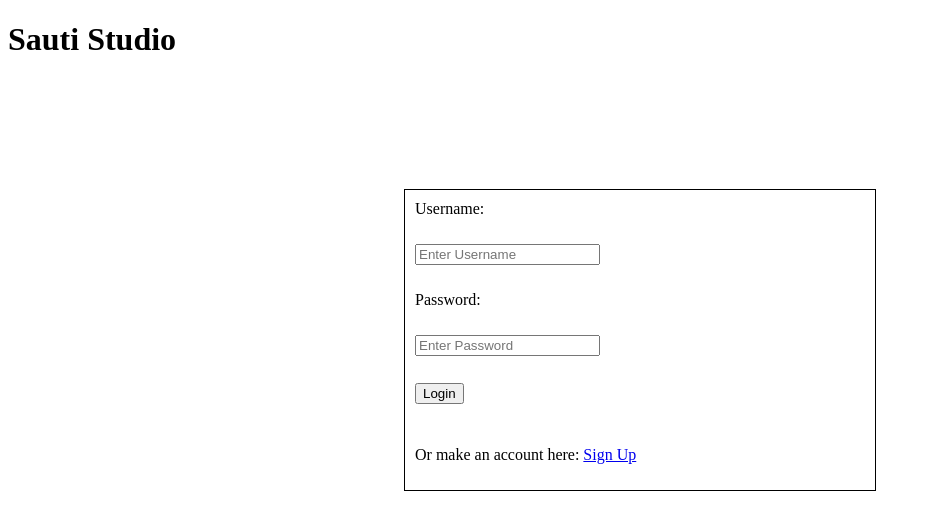
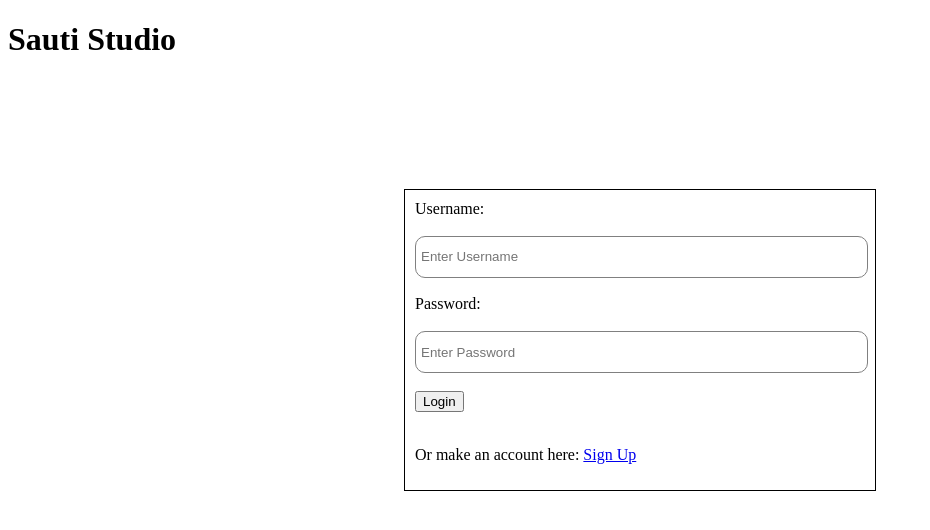
Before and after one commit to azatecas/Front-End, a React (Create React App) app in the folder sauti-forms/: page /sign-in in a window 1280 px wide. Shown: the top 530 px of the page, without its empty margins (0-930 px from the left). Built offline with nearby package versions, Linux system fonts and the light colour scheme.

Commit message:
completed sign in form validation

```diff
--- a/sauti-forms/src/App.css
+++ b/sauti-forms/src/App.css
@@ -11,7 +11,7 @@
     display: flex;
     flex-direction: column;
     justify-content: space-between;
-    align-items: start;
+    align-items: flex-start;
     text-align: center;
     width: 30%;
     height: 35vh;
--- a/sauti-forms/src/components/SignIn.js
+++ b/sauti-forms/src/components/SignIn.js
@@ -1,50 +1,18 @@
-import React, { useState } from 'react';
+import React from 'react';
 import { Link } from "react-router-dom";
-import styled from 'styled-components';
-import { axiosWithAuth } from "../axiosAuth";
 import "../App.css";
 
-//importing form validation component
+//importing form validation components
 import FormValidation from './formValidation/FormValidation';
-//sign in form validation
 import ValidateAuth from './formValidation/ValidateAuth';
 
-
-
 const SignIn = props => {
-
-
     const myProps = props;
-
     const INITIAL_STATE = {
         username: "",
         password: ""
     }
     const { handleChange, values, handleSubmit, handleBlur, errors, isSubmitting } = FormValidation(INITIAL_STATE, ValidateAuth, myProps);
-
-    // const [username, setUsername] = useState("");
-    // const [password, setPassword] = useState("");
-
-
-
-    // const handleSubmit = e => {
-    //     e.preventDefault();
-    //     axiosWithAuth()
-    //     .post("/api/auth/login", values)
-    //     .then(res => {
-    //         localStorage.setItem("token", res.data.token);
-    //         localStorage.setItem("id", res.data.user.id);
-    //         props.history.push("/dashboard");
-    //   });
-    // } //end of handleSubmit function
-
-    // const handleUserChange = e => {
-    //     setUsername(e.target.value)
-    // } //end of HandleEmailChange function
-
-    // const handlePwdChange = e => {
-    //     setPassword(e.target.value)
-    // } //end of handlePwdChange function
 
     return (
         <>
@@ -52,7 +20,7 @@ const SignIn = props => {
             <div className="styled-div">
                 <form className="styled-form" onSubmit={ handleSubmit }>
                     <label htmlFor="username">Username:</label>
-                    <input className={errors.username && 'error-input'}
+                    <input className="styled-input"
                         type="text"
                         placeholder="Enter Username"
                         name="username"
@@ -64,7 +32,7 @@ const SignIn = props => {
                         {errors.username && <p className="errors-input">{errors.username}</p>}
 
                     <label htmlFor="password">Password:</label>
-                    <input className={errors.password && 'error-input styled-input'}
+                    <input className="styled-input"
                         type="password"
                         placeholder="Enter Password"
                         name="password"
@@ -75,7 +43,7 @@ const SignIn = props => {
                         />
                         {errors.password && <p className="errors-input">{errors.password}</p>}
 
-                    <button type="submit">Login</button>
+                    <button disabled={isSubmitting} type="submit">Login</button>
                     <p>Or make an account here: <Link to='./sign-up'>Sign Up</Link>  </p>
 
                 </form>
--- a/sauti-forms/src/components/formValidation/FormValidation.js
+++ b/sauti-forms/src/components/formValidation/FormValidation.js
@@ -1,4 +1,4 @@
-import React, { useState, useEffect } from 'react';
+import { useState, useEffect } from 'react';
 import { axiosWithAuth } from "../../axiosAuth";
 
 function FormValidation(initialState, validate, myProps) {
@@ -15,10 +15,9 @@ function FormValidation(initialState, validate, myProps) {
                 axiosWithAuth()
                 .post("/api/auth/login", values)
                 .then(res => {
-                    console.log('response', res)
-                localStorage.setItem("token", res.data.token);
-                localStorage.setItem("id", res.data.user.id);
-                myProps.history.push("/dashboard");
+                    localStorage.setItem("token", res.data.token);
+                    localStorage.setItem("id", res.data.user.id);
+                    myProps.history.push("/dashboard");
                 })
                 .catch(err => {
                     console.log('this is error',err);
@@ -28,7 +27,6 @@ function FormValidation(initialState, validate, myProps) {
                 setSubmitting(false);
             }
         }
-
     }, [errors]);
 
     const handleChange = e => {
@@ -48,8 +46,6 @@ function FormValidation(initialState, validate, myProps) {
         const validationErrors = validate(values);
         setErrors(validationErrors);
         setSubmitting(true);
-
-
     } //end of handleSubmit function
 
     return { handleChange, values, handleSubmit, handleBlur, errors, isSubmitting }
--- a/sauti-forms/src/components/formValidation/ValidateAuth.js
+++ b/sauti-forms/src/components/formValidation/ValidateAuth.js
@@ -3,7 +3,7 @@ export default function ValidateAuth(values){
     //username errors conditionals
     if(!values.username){
         errors.username = 'Required username!';
-    }else if (!/^(?=.{5,20}$)(?![_.])(?!.*[_.]{2})[a-zA-Z0-9._]+(?<![_.])$/i.test(values.username)) {
+    }else if (!/^(?=.{5,25}$)(?![_.])(?!.*[_.]{2})[a-zA-Z0-9._]+(?<![_.])$/i.test(values.username)) {
         errors.username = 'Invalid username';
     }
 
```
Also changed, not shown: sauti-forms/src/components/SignUp.js (+0 -37 lines).
